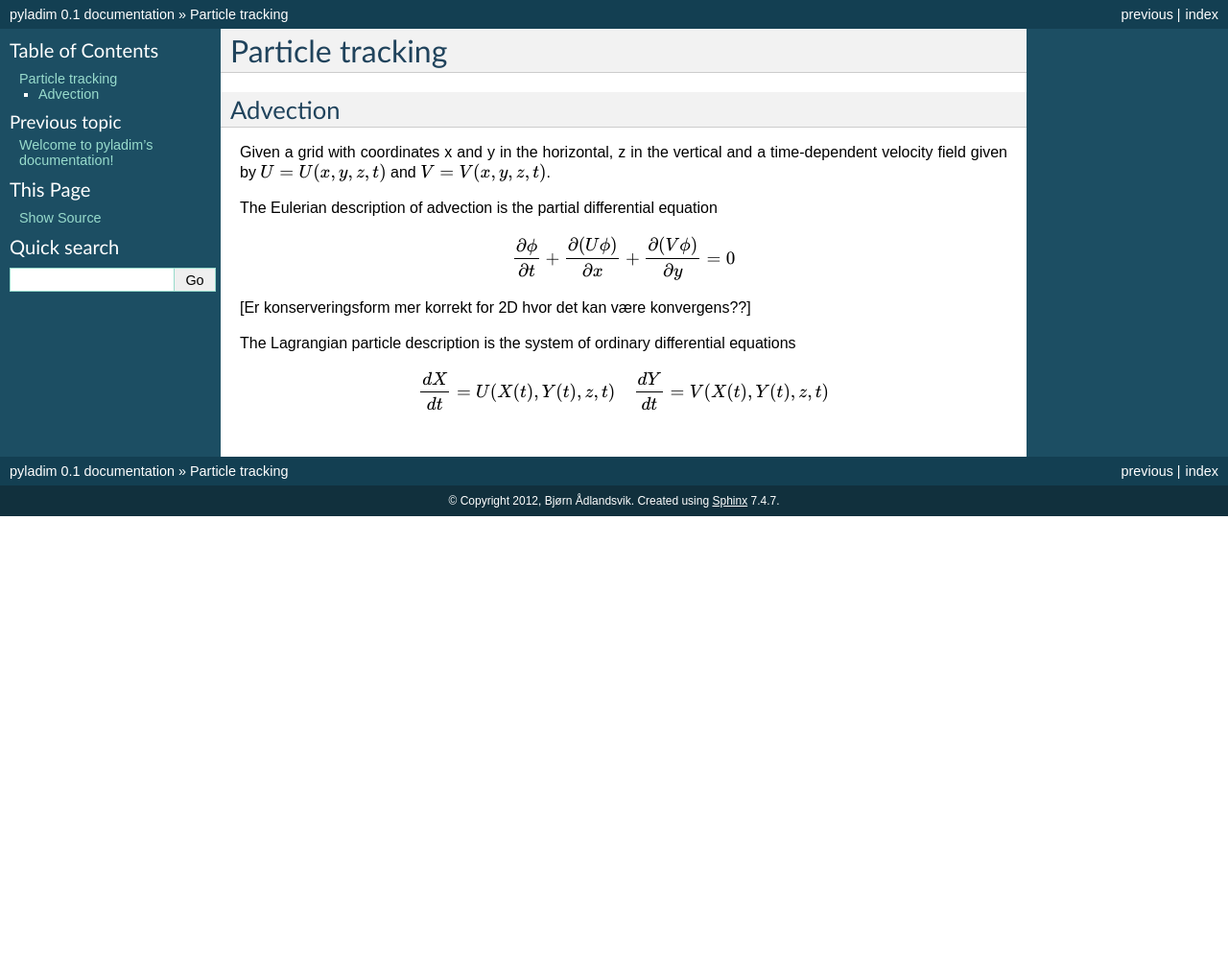
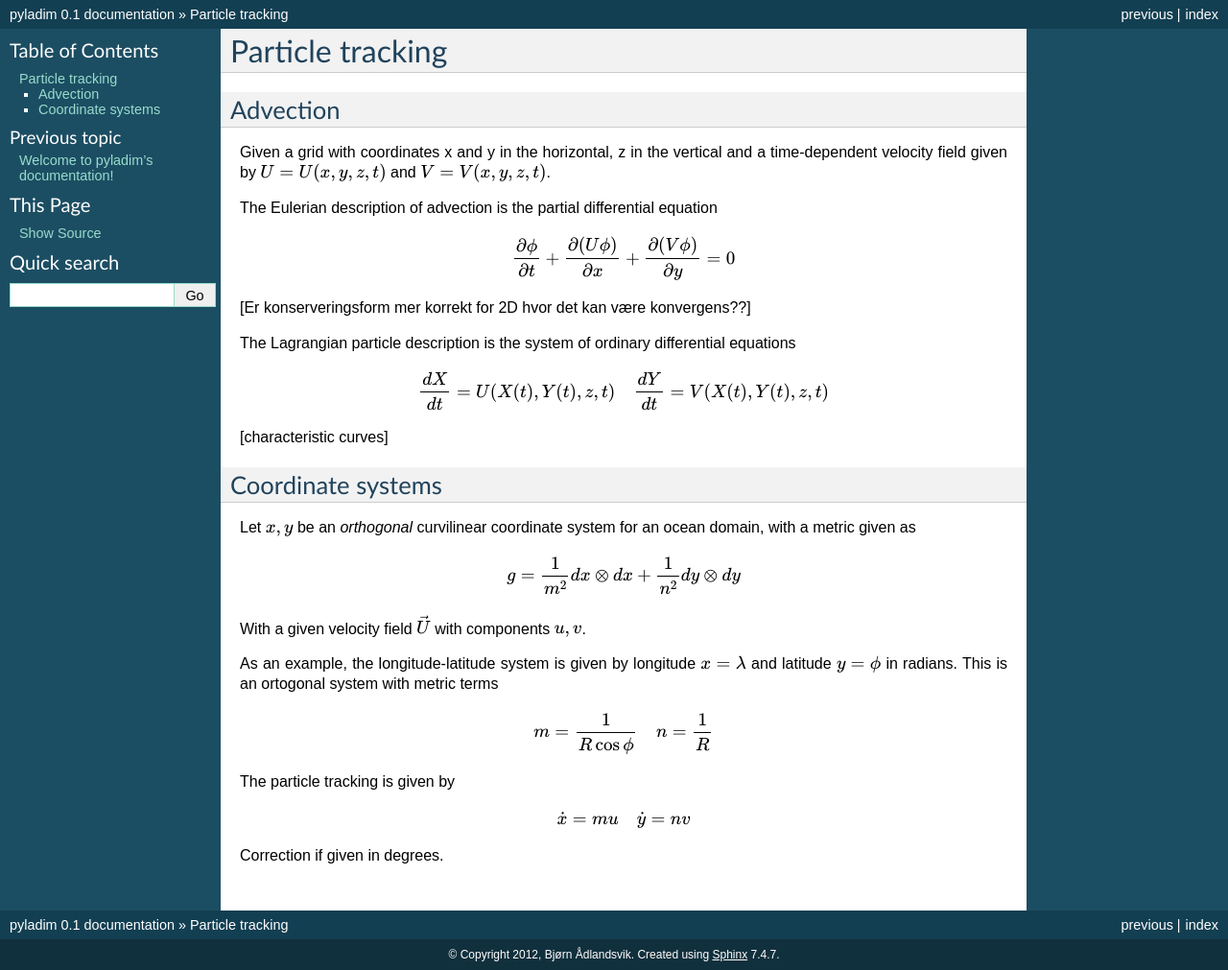
Before and after one commit to bjornaa/ladim1, a Sphinx documentation site: the page built from doc/source/tracking.rst, in a window 1280 px wide. Shown: the whole page at 96% size. Built offline with Sphinx 7.4.7, drawn with Linux system fonts in a browser that asks for light colours; before the commit the page ends 900 px from its top, so only the background shows below that.

Commit message:
started documentation on general coordinate system

```diff
--- a/doc/source/tracking.rst
+++ b/doc/source/tracking.rst
@@ -23,3 +23,32 @@ differential equations
 
 .. math:: \frac{d X}{d t} = U(X(t), Y(t), z, t) \quad
           \frac{d Y}{d t} = V(X(t), Y(t), z, t)
+
+[characteristic curves]
+
+Coordinate systems
+------------------
+
+Let :math:`x,  y` be an *orthogonal* curvilinear coordinate system for
+an ocean domain, with a metric given as
+
+.. math:: g =
+       \frac{1}{m^2} dx \otimes dx
+     + \frac{1}{n^2} dy \otimes dy
+
+With a given velocity field :math:`\vec{U}` with components
+:math:`u, v`.
+
+
+
+As an example, the longitude-latitude system is given by
+longitude :math:`x = \lambda` and latitude :math:`y = \phi`
+in radians. This is an ortogonal system with metric terms
+
+.. math:: m = \frac{1}{R \cos \phi} \quad n = \frac{1}{R}
+
+The particle tracking is given by
+
+.. math:: \dot{x} = m u \quad \dot{y} = n v
+
+Correction if given in degrees.
```
